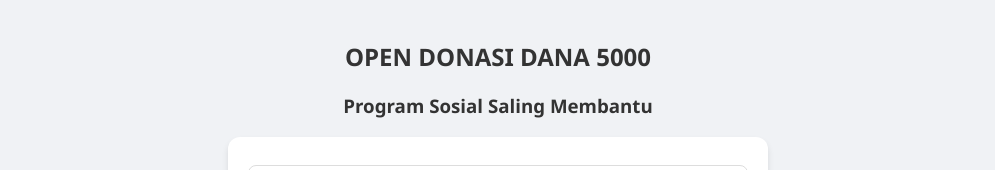
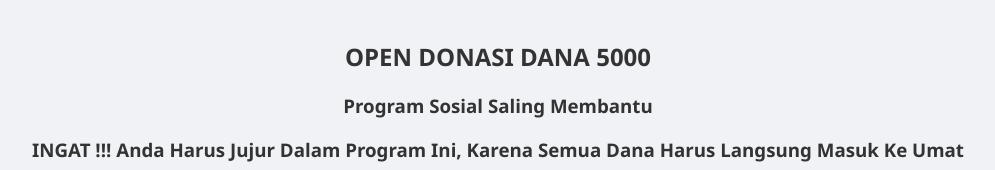
Before and after one commit to donasi-dana/umat, a plain HTML site: page index.html in a window 1280 px wide. Shown: the top 170 px of the page, without its empty margins (142-1137 px from the left). Drawn offline with Linux system fonts and the light colour scheme; no server answers.

Commit message:
Update index.html

```diff
--- a/index.html
+++ b/index.html
@@ -3,7 +3,7 @@
 <head>
 <meta charset="UTF-8">
 <meta name="viewport" content="width=device-width, initial-scale=1">
-<title>PROGRAM BANTU MEMBANTU</title>
+<title>PROGRAM BANTU MEMBANTU UMAT</title>
 
 <style>
 body { font-family: 'Segoe UI', Tahoma, Geneva, Verdana, sans-serif; padding: 20px; background: #f0f2f5; margin: 0; }
@@ -37,6 +37,7 @@ button:disabled { background: #ccc; cursor: not-allowed; }
 
 <h2>OPEN DONASI DANA 5000</h2>
 <h3>Program Sosial Saling Membantu</h3>
+  <h3>INGAT !!! Anda Harus Jujur Dalam Program Ini, Karena Semua Dana Harus Langsung Masuk Ke Umat</h3>
 
 <form id="adForm">
   <input type="text" id="nama" placeholder="Nama Anda" required>
```
